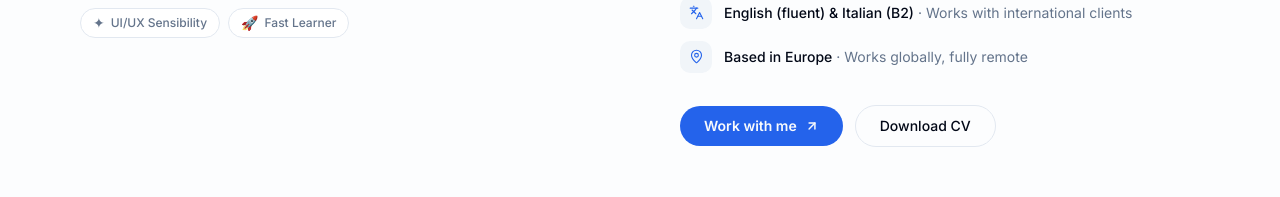
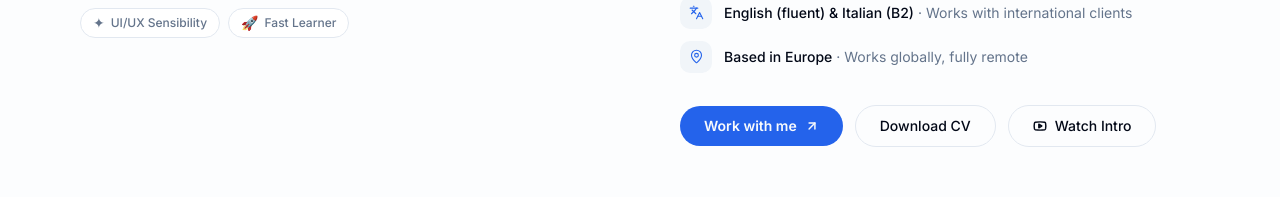
Before and after one commit to alesonpro/portfolio-2026, a React (Vite) app: page / in a window 1280 px wide. Shown: the part 4603-4800 px from the top of the page. Built offline with nearby package versions, Linux system fonts and the light colour scheme.

Commit message:
added youtube link

```diff
--- a/src/components/About.tsx
+++ b/src/components/About.tsx
@@ -1,5 +1,5 @@
 import { motion } from 'framer-motion'
-import { GraduationCap, MapPin, Languages, ArrowUpRight } from 'lucide-react'
+import { GraduationCap, MapPin, Languages, ArrowUpRight, Youtube } from 'lucide-react'
 import FadeIn from './FadeIn'
 import {
   fadeLeft, fadeRight, pillStagger,
@@ -199,6 +199,10 @@ export default function About() {
               <a href="/cv.pdf" download="RolfAlesonGalvez2026.pdf" rel="noopener noreferrer" className="btn-ghost">
                 Download CV
               </a>
+              <a href="https://youtu.be/-451Xsn1qQM" target="_blank" rel="noopener noreferrer" className="btn-ghost">
+                <Youtube size={14} strokeWidth={2.5} />
+                Watch Intro
+              </a>
             </motion.div>
           </motion.div>
 
```
